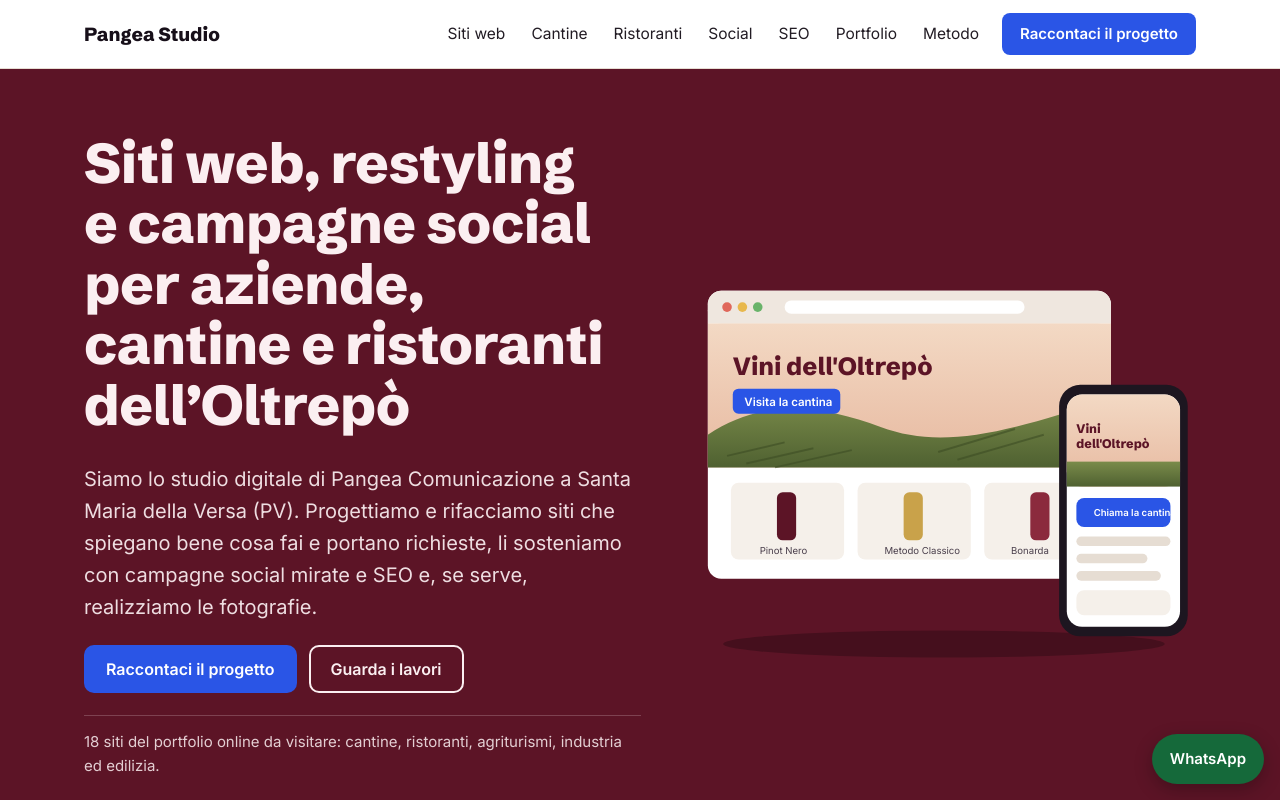
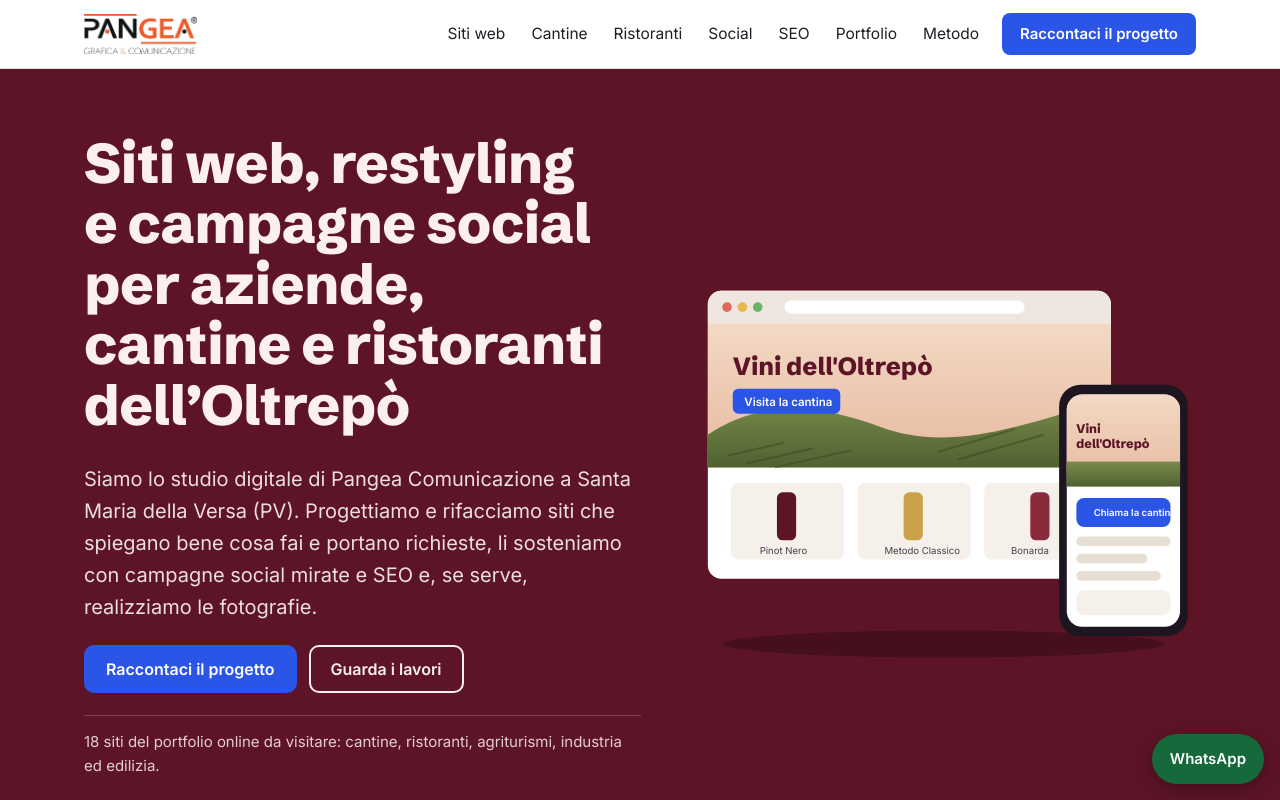
Before and after one commit to panizzari-jpg/sitiweb, a plain HTML site: page index.html in a window 1280 px wide. Shown: the top 800 px of the page. Drawn offline with Linux system fonts and the light colour scheme.

Commit message:
Loghi originali nell'intestazione (pangeastudio)
Co-Authored-By: Claude Opus 5.5 <noreply@anthropic.com>
Claude-Session: https://claude.ai/code/session_01Hs2iGZAZvAv5NP8eeTF48u

```diff
--- a/assets/pangeastudio-20261124.css
+++ b/assets/pangeastudio-20261124.css
@@ -41,7 +41,9 @@ p{margin:0 0 1em;max-width:68ch}
 .top{position:sticky;top:0;z-index:5;background:var(--bg);border-bottom:1px solid var(--line)}
 .top .wrap{display:flex;align-items:center;gap:20px;min-height:68px}
 .brand{display:flex;align-items:center;gap:10px;text-decoration:none;color:var(--head);font:800 19px/1 var(--fh)}
-.brand img{width:38px;height:38px;object-fit:contain}
+.brand img{height:40px;width:auto;max-width:200px}
+@media(prefers-color-scheme:dark){:root:not([data-theme=light]) .brand img{background:#fff;padding:4px 8px;border-radius:8px;box-sizing:content-box}}
+:root[data-theme=dark] .brand img{background:#fff;padding:4px 8px;border-radius:8px;box-sizing:content-box}
 .nav{margin-left:auto;display:flex;gap:4px;align-items:center}
 .nav a{color:var(--ink);text-decoration:none;padding:10px 11px;border-radius:8px;font-size:15.5px;white-space:nowrap}
 .nav a:hover,.nav a[aria-current]{background:var(--sup)}
--- a/index.html
+++ b/index.html
@@ -17,7 +17,7 @@
 <body>
 <a class="skip" href="#main">Vai al contenuto</a>
 <header class="top"><div class="wrap">
-<a class="brand" href="/"><img src="/brand/logo-ufficiale-20261110.png" alt="" width="38" height="38">Pangea Studio</a>
+<a class="brand" href="/"><img src="/brand/logo-ufficiale-20261110.png" alt="Pangea Studio" height="40" width="113"></a>
 <nav class="nav" aria-label="Principale"><a href="/siti-web/">Siti web</a><a href="/siti-web-cantine/">Cantine</a><a href="/siti-web-ristoranti/">Ristoranti</a><a href="/social-media/">Social</a><a href="/seo/">SEO</a><a href="/portfolio/">Portfolio</a><a href="/metodo/">Metodo</a><a class="btn b1" href="/contatti/">Raccontaci il progetto</a></nav>
 <details class="menu"><summary aria-label="Menu principale">Menu</summary><nav class="drop" aria-label="Menu mobile"><a href="/siti-web/">Siti web</a><a href="/siti-web-cantine/">Cantine</a><a href="/siti-web-ristoranti/">Ristoranti</a><a href="/social-media/">Social</a><a href="/seo/">SEO</a><a href="/portfolio/">Portfolio</a><a href="/metodo/">Metodo</a><a href="/contatti/">Raccontaci il progetto</a></nav></details>
 </div></header>
```
Also changed, not shown: 404-nuovo.html (+1 -1 lines), contatti/index.html (+1 -1 lines), fotografia/index.html (+1 -1 lines), grazie/index.html (+1 -1 lines), metodo/index.html (+1 -1 lines), portfolio/index.html (+1 -1 lines), privacy-policy/index.html (+1 -1 lines), seo/index.html (+1 -1 lines), siti-web-cantine/index.html (+1 -1 lines), siti-web-ristoranti/index.html (+1 -1 lines), siti-web/index.html (+1 -1 lines), social-media/index.html (+1 -1 lines), brand/logo-ufficiale-20261110.png (added).
